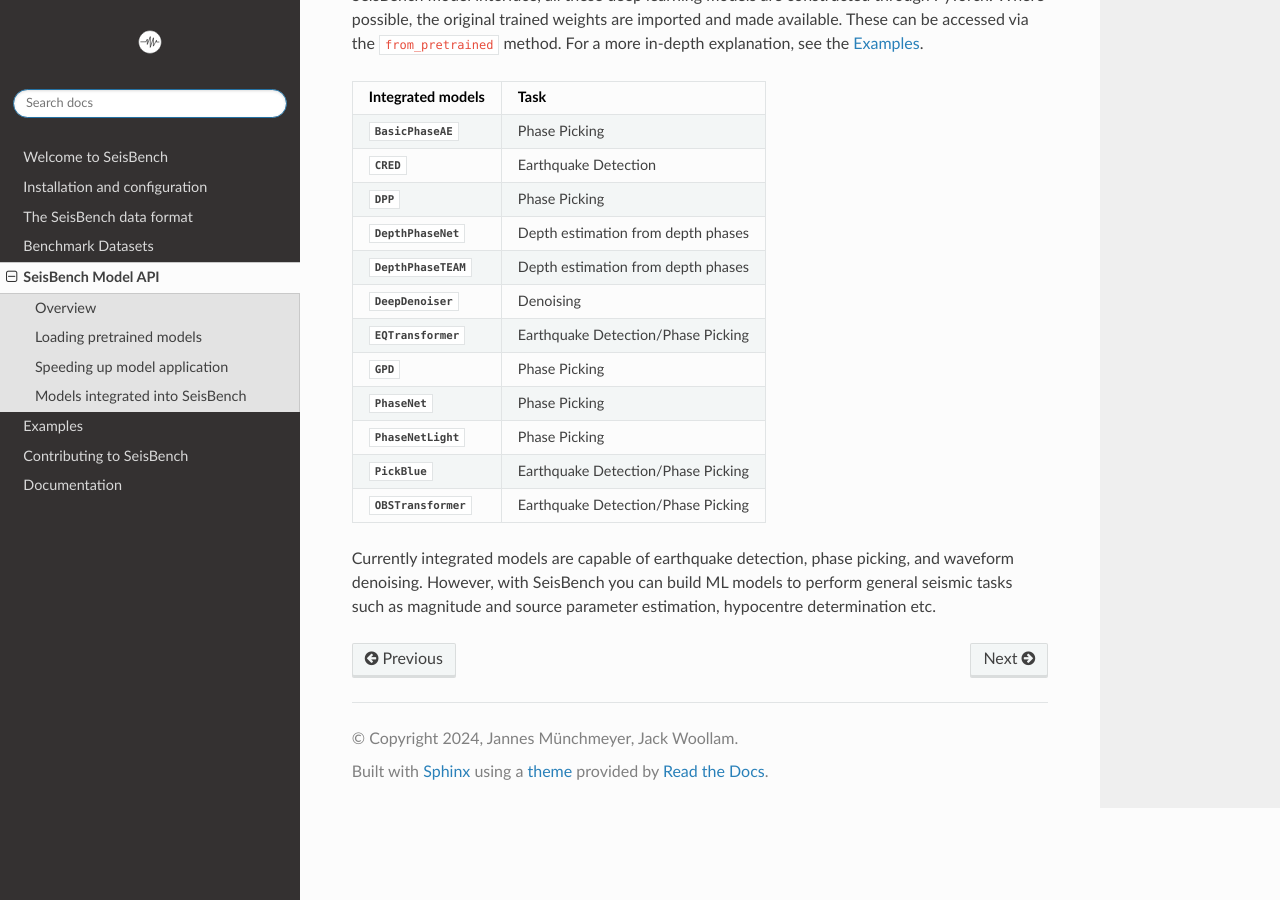
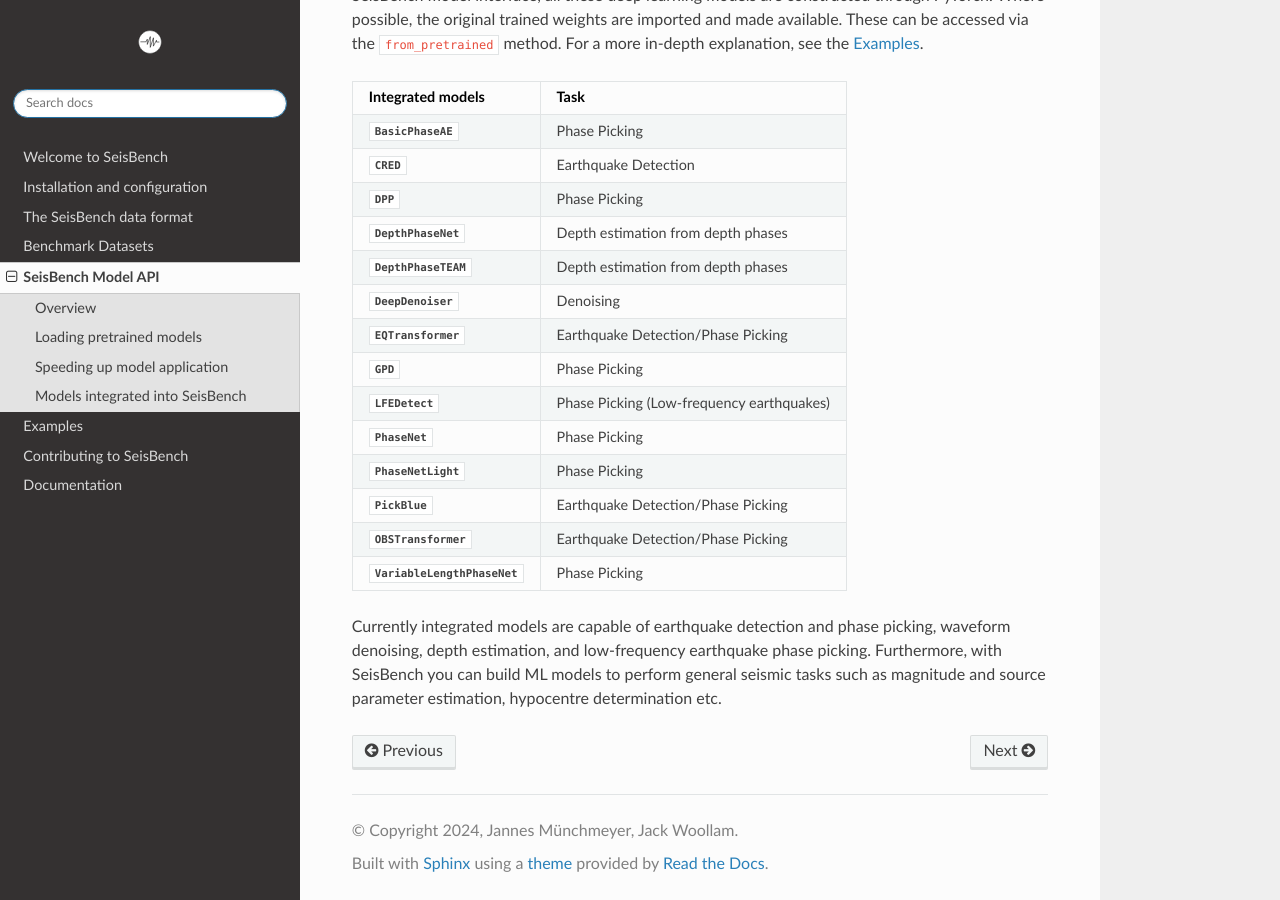
Before and after one commit to seisbench/seisbench, a Sphinx documentation site: the page built from docs/pages/models.rst, in a window 1280 px wide and 900 px high, scrolled down 2077 px. Built offline with Sphinx 7.4.7 and the Read the Docs theme 2.0.0, drawn with Linux system fonts in a browser that asks for light colours.

Commit message:
Add LFEDetect model

```diff
--- a/docs/pages/models.rst
+++ b/docs/pages/models.rst
@@ -83,34 +83,39 @@ for you to use. Again, as they inherit from the common SeisBench model interface
 PyTorch. Where possible, the original trained weights are imported and made available. These can be accessed via the ``from_pretrained``
 method. For a more in-depth explanation, see the :ref:`examples`.
 
-+------------------------------------------------------------+---------------------------------------+
-| Integrated models                                          | Task                                  |
-+============================================================+=======================================+
-| :py:class:`~seisbench.models.aepicker.BasicPhaseAE`        | Phase Picking                         |
-+------------------------------------------------------------+---------------------------------------+
-| :py:class:`~seisbench.models.cred.CRED`                    | Earthquake Detection                  |
-+------------------------------------------------------------+---------------------------------------+
-| :py:class:`~seisbench.models.dpp.DPP`                      | Phase Picking                         |
-+------------------------------------------------------------+---------------------------------------+
-| :py:class:`~seisbench.models.depthphase.DepthPhaseNet`     | Depth estimation from depth phases    |
-+------------------------------------------------------------+---------------------------------------+
-| :py:class:`~seisbench.models.depthphase.DepthPhaseTEAM`    | Depth estimation from depth phases    |
-+------------------------------------------------------------+---------------------------------------+
-| :py:class:`~seisbench.models.deepdenoiser.DeepDenoiser`    | Denoising                             |
-+------------------------------------------------------------+---------------------------------------+
-| :py:class:`~seisbench.models.eqtransformer.EQTransformer`  | Earthquake Detection/Phase Picking    |
-+------------------------------------------------------------+---------------------------------------+
-| :py:class:`~seisbench.models.gpd.GPD`                      | Phase Picking                         |
-+------------------------------------------------------------+---------------------------------------+
-| :py:class:`~seisbench.models.phasenet.PhaseNet`            | Phase Picking                         |
-+------------------------------------------------------------+---------------------------------------+
-| :py:class:`~seisbench.models.phasenet.PhaseNetLight`       | Phase Picking                         |
-+------------------------------------------------------------+---------------------------------------+
-| :py:class:`~seisbench.models.pickblue.PickBlue`            | Earthquake Detection/Phase Picking    |
-+------------------------------------------------------------+---------------------------------------+
-| :py:class:`~seisbench.models.obstransformer.OBSTransformer`| Earthquake Detection/Phase Picking    |
-+------------------------------------------------------------+---------------------------------------+
++--------------------------------------------------------------+-------------------------------------------+
+| Integrated models                                            | Task                                      |
++==============================================================+===========================================+
+| :py:class:`~seisbench.models.aepicker.BasicPhaseAE`          | Phase Picking                             |
++--------------------------------------------------------------+-------------------------------------------+
+| :py:class:`~seisbench.models.cred.CRED`                      | Earthquake Detection                      |
++--------------------------------------------------------------+-------------------------------------------+
+| :py:class:`~seisbench.models.dpp.DPP`                        | Phase Picking                             |
++--------------------------------------------------------------+-------------------------------------------+
+| :py:class:`~seisbench.models.depthphase.DepthPhaseNet`       | Depth estimation from depth phases        |
++--------------------------------------------------------------+-------------------------------------------+
+| :py:class:`~seisbench.models.depthphase.DepthPhaseTEAM`      | Depth estimation from depth phases        |
++--------------------------------------------------------------+-------------------------------------------+
+| :py:class:`~seisbench.models.deepdenoiser.DeepDenoiser`      | Denoising                                 |
++--------------------------------------------------------------+-------------------------------------------+
+| :py:class:`~seisbench.models.eqtransformer.EQTransformer`    | Earthquake Detection/Phase Picking        |
++--------------------------------------------------------------+-------------------------------------------+
+| :py:class:`~seisbench.models.gpd.GPD`                        | Phase Picking                             |
++--------------------------------------------------------------+-------------------------------------------+
+| :py:class:`~seisbench.models.lfe_detect.LFEDetect`           | Phase Picking (Low-frequency earthquakes) |
++--------------------------------------------------------------+-------------------------------------------+
+| :py:class:`~seisbench.models.phasenet.PhaseNet`              | Phase Picking                             |
++--------------------------------------------------------------+-------------------------------------------+
+| :py:class:`~seisbench.models.phasenet.PhaseNetLight`         | Phase Picking                             |
++--------------------------------------------------------------+-------------------------------------------+
+| :py:class:`~seisbench.models.pickblue.PickBlue`              | Earthquake Detection/Phase Picking        |
++--------------------------------------------------------------+-------------------------------------------+
+| :py:class:`~seisbench.models.obstransformer.OBSTransformer`  | Earthquake Detection/Phase Picking        |
++--------------------------------------------------------------+-------------------------------------------+
+| :py:class:`~seisbench.models.phasenet.VariableLengthPhaseNet`| Phase Picking                             |
++--------------------------------------------------------------+-------------------------------------------+
 
-Currently integrated models are capable of earthquake detection, phase picking, and waveform denoising.
-However, with SeisBench you can build ML models to perform general seismic tasks such as magnitude and
+Currently integrated models are capable of earthquake detection and phase picking, waveform denoising,
+depth estimation, and low-frequency earthquake phase picking.
+Furthermore, with SeisBench you can build ML models to perform general seismic tasks such as magnitude and
 source parameter estimation, hypocentre determination etc.
```
Also changed, not shown: docs/pages/documentation/models.rst (+16 -8 lines), 2 other files.
